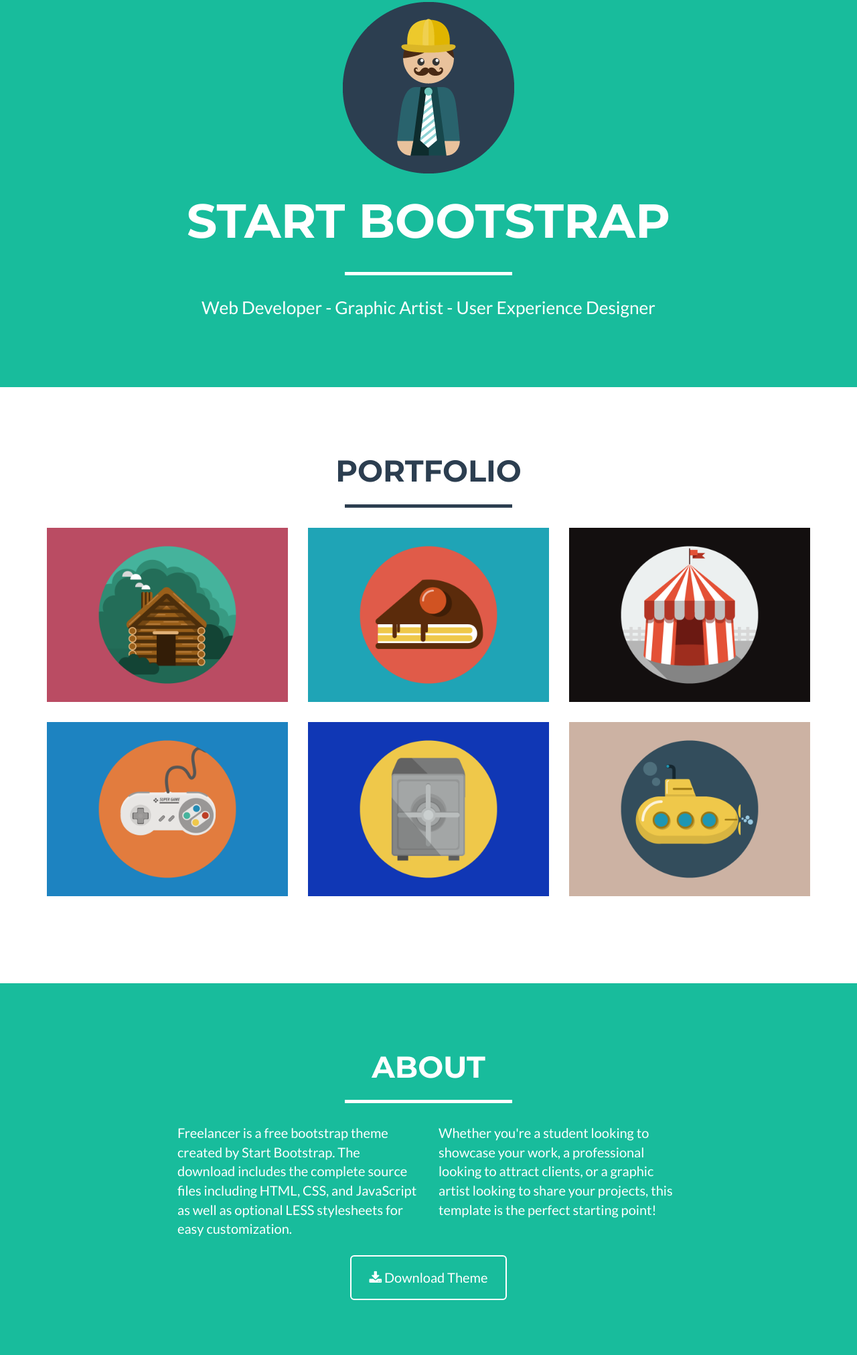
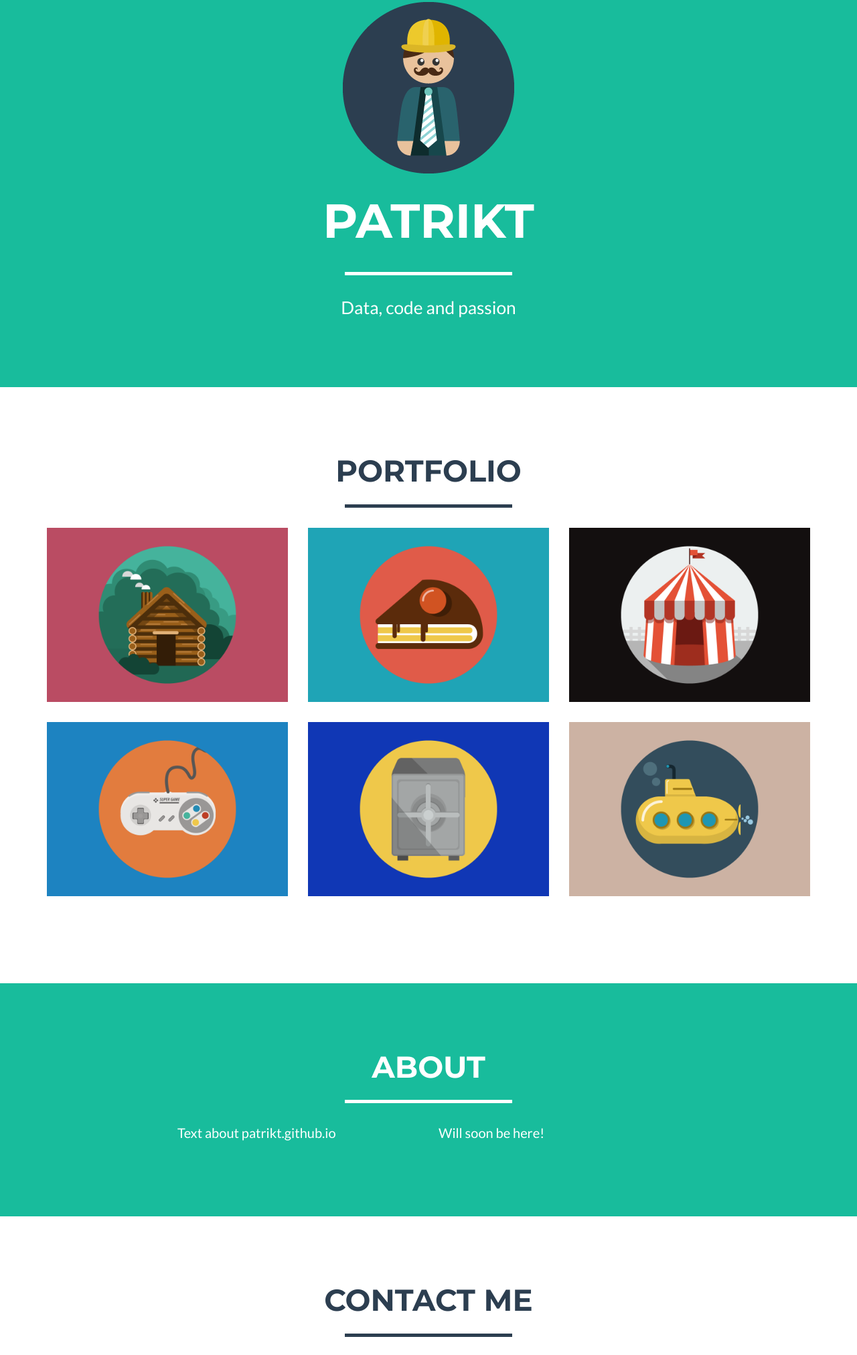
Before and after one commit to patrikt/patrikt.github.io, a plain HTML site: page index.html in a window 1280 px wide. Shown: the part 197-2220 px from the top of the page at 67% size. Drawn offline with nearby package versions, Linux system fonts and the light colour scheme.

Commit message:
start index.html

```diff
--- a/index.html
+++ b/index.html
@@ -7,9 +7,9 @@
     <meta http-equiv="X-UA-Compatible" content="IE=edge">
     <meta name="viewport" content="width=device-width, initial-scale=1">
     <meta name="description" content="">
-    <meta name="author" content="">
+    <meta name="author" content="Patrik">
 
-    <title>Freelancer - Start Bootstrap Theme</title>
+    <title>patrikt.github.io</title>
 
     <!-- Bootstrap Core CSS - Uses Bootswatch Flatly Theme: http://bootswatch.com/flatly/ -->
     <link href="css/bootstrap.min.css" rel="stylesheet">
@@ -44,7 +44,7 @@
                     <span class="icon-bar"></span>
                     <span class="icon-bar"></span>
                 </button>
-                <a class="navbar-brand" href="#page-top">Start Bootstrap</a>
+                <a class="navbar-brand" href="#page-top">Patrikt</a>
             </div>
 
             <!-- Collect the nav links, forms, and other content for toggling -->
@@ -76,9 +76,9 @@
                 <div class="col-lg-12">
                     <img class="img-responsive" src="img/profile.png" alt="">
                     <div class="intro-text">
-                        <span class="name">Start Bootstrap</span>
+                        <span class="name">Patrikt</span>
                         <hr class="star-light">
-                        <span class="skills">Web Developer - Graphic Artist - User Experience Designer</span>
+                        <span class="skills">Data, code and passion</span>
                     </div>
                 </div>
             </div>
@@ -170,15 +170,10 @@
             </div>
             <div class="row">
                 <div class="col-lg-4 col-lg-offset-2">
-                    <p>Freelancer is a free bootstrap theme created by Start Bootstrap. The download includes the complete source files including HTML, CSS, and JavaScript as well as optional LESS stylesheets for easy customization.</p>
+                    <p>Text about patrikt.github.io</p>
                 </div>
                 <div class="col-lg-4">
-                    <p>Whether you're a student looking to showcase your work, a professional looking to attract clients, or a graphic artist looking to share your projects, this template is the perfect starting point!</p>
-                </div>
-                <div class="col-lg-8 col-lg-offset-2 text-center">
-                    <a href="#" class="btn btn-lg btn-outline">
-                        <i class="fa fa-download"></i> Download Theme
-                    </a>
+                    <p>Will soon be here!</p>
                 </div>
             </div>
         </div>
@@ -246,7 +241,7 @@
                 <div class="row">
                     <div class="footer-col col-md-4">
                         <h3>Location</h3>
-                        <p>3481 Melrose Place<br>Beverly Hills, CA 90210</p>
+                        <p>Stockholm<br>Sweden</p>
                     </div>
                     <div class="footer-col col-md-4">
                         <h3>Around the Web</h3>
@@ -269,8 +264,8 @@
                         </ul>
                     </div>
                     <div class="footer-col col-md-4">
-                        <h3>About Freelancer</h3>
-                        <p>Freelance is a free to use, open source Bootstrap theme created by <a href="http://startbootstrap.com">Start Bootstrap</a>.</p>
+                        <h3>About</h3>
+                        <p>patrikt.github.io.</p>
                     </div>
                 </div>
             </div>
@@ -279,7 +274,7 @@
             <div class="container">
                 <div class="row">
                     <div class="col-lg-12">
-                        Copyright &copy; Your Website 2014
+                        Copyright &copy; patrikt.github.io 2014
                     </div>
                 </div>
             </div>
```
